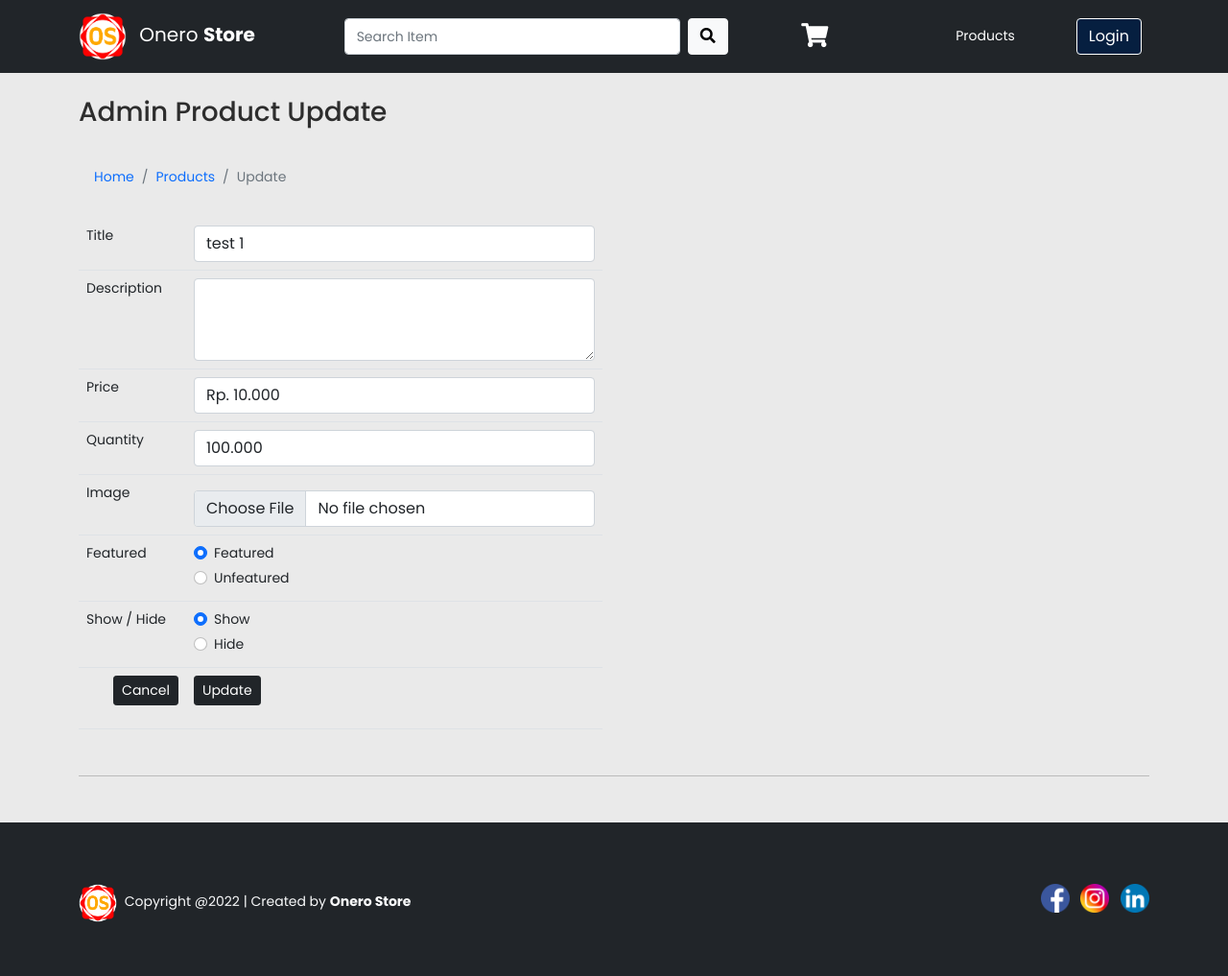
After one commit to ipins46/CI-Telkom, a CodeIgniter app: page /ci/AdminProductList/admin_productUpdate/1 in a window 1280 px wide. The commit adds this page. Shown: the whole page at 96% size. Run offline with CodeIgniter, Linux system fonts and the light colour scheme; data comes from the database, SQL or seed files in the repository; both versions use the stored data as it was after the commit.

Commit message:
update CRUD

```diff
--- a/application/config/autoload.php
+++ b/application/config/autoload.php
@@ -58,7 +58,7 @@ $autoload['packages'] = array();
 |
 |	$autoload['libraries'] = array('user_agent' => 'ua');
 */
-$autoload['libraries'] = array();
+$autoload['libraries'] = array('database');
 
 /*
 | -------------------------------------------------------------------
--- a/application/config/database.php
+++ b/application/config/database.php
@@ -76,9 +76,9 @@ $query_builder = TRUE;
 $db['default'] = array(
 	'dsn'	=> '',
 	'hostname' => 'localhost',
-	'username' => '',
+	'username' => 'root',
 	'password' => '',
-	'database' => '',
+	'database' => 'onero',
 	'dbdriver' => 'mysqli',
 	'dbprefix' => '',
 	'pconnect' => FALSE,
--- /dev/null
+++ b/application/controllers/AdminProductList.php
@@ -0,0 +1,88 @@
+<?php
+
+class AdminProductList extends CI_Controller {
+  public function __construct()
+  {
+    parent::__construct();
+    $this->load->model('M_ProductList');
+  }
+
+  public function index()
+  {
+    $queryAllProduct = $this->M_ProductList->getDataProduct();
+    $DATA = array('queryAllPdt' => $queryAllProduct);
+
+    $data['judul'] = 'Halaman Home';
+    $this->load->view('templates/header', $data);
+    $this->load->view('admin/adminProductList', $DATA);
+    $this->load->view('templates/footer');
+  }
+
+  public function admin_productInsert()
+  {
+    $data['judul'] = 'Halaman Home';
+    $this->load->view('templates/header', $data);
+    $this->load->view('admin/adminProductInsert');
+    $this->load->view('templates/footer');
+  }
+
+  public function admin_productUpdate($id)
+  {
+    $queryProductDetail = $this->M_ProductList->getDataProductDetail($id);
+    $DATA = array('queryPdtDtl' => $queryProductDetail);
+    $data['judul'] = 'Halaman Home';
+    $this->load->view('templates/header', $data);
+    $this->load->view('admin/adminProductUpdate', $DATA);
+    $this->load->view('templates/footer');
+  }
+
+  public function fungsiAdd()
+  {
+    $title = $this->input->post('title');
+    $price = $this->input->post('price');
+    $quantity = $this->input->post('quantity');
+    $featured = $this->input->post('featured');
+    $show_hide = $this->input->post('show_hide');
+
+    $ArrInsert = array(
+      'title' => $title,
+      'price' => $price,
+      'quantity' => $quantity,
+      'featured' => $featured,
+      'show_hide' => $show_hide
+    );
+
+    $this->M_ProductList->insertDataProduct($ArrInsert);
+    redirect('AdminProductList');
+
+  }
+
+  public function fungsiEdit()
+  {
+    $title = $this->input->post('title');
+    $price = $this->input->post('price');
+    $quantity = $this->input->post('quantity');
+    $featured = $this->input->post('featured');
+    $show_hide = $this->input->post('show_hide');
+
+    $ArrUpdate = array(
+      'title' => $title,
+      'price' => $price,
+      'quantity' => $quantity,
+      'featured' => $featured,
+      'show_hide' => $show_hide
+    );
+
+    echo var_dump($ArrUpdate);
+    $this->M_ProductList->updateDataProduct($ArrUpdate);
+    redirect('AdminProductList');
+  }
+
+  public function fungsiDelete($id)
+  {
+    $this->M_ProductList->deleteDataProduct($id);
+    redirect('AdminProductList');
+  }
+
+
+}
--- /dev/null
+++ b/application/models/M_ProductList.php
@@ -0,0 +1,30 @@
+<?php
+
+class M_ProductList extends CI_Model {
+  function getDataProduct() {
+    $query = $this->db->get('product_list');
+    return $query->result();
+  }
+
+  function insertDataProduct($ArrInsert) {
+    $this->db->insert('product_list', $ArrInsert);
+  }
+
+  function getDataProductDetail($id) {
+    $this->db->where('id', $id);
+    $query = $this->db->get('product_list');
+    return $query->row();
+  }
+
+  function updateDataProduct($ArrUpdate) {
+    $this->db->where('id', $this->input->post('id'));
+    $this->db->update('product_list', $ArrUpdate);
+  }
+
+  function deleteDataProduct($id) {
+    $this->db->where('id', $id);
+    $this->db->delete('product_list');
+  }
+
+
+}
--- /dev/null
+++ b/application/views/admin/adminProductUpdate.php
@@ -0,0 +1,122 @@
+<section class="adminProductInsert">
+  <div class="container">
+    <h3 class="mt-4">Admin Product Update</h3>
+    <nav aria-label="breadcrumb" class="list mt-4">
+      <ol class="breadcrumb p-3">
+        <li class="breadcrumb-item"><a href="<?php echo base_url(); ?>/Home">Home</a></li>
+        <li class="breadcrumb-item"><a href="<?php echo base_url(); ?>/ProducList">Products</a></li>
+        <li class="breadcrumb-item active" aria-current="page">Update</li>
+      </ol>
+    </nav>
+
+    <form action="<?php echo base_url('AdminProductList/fungsiEdit') ?>"  method="POST">
+    <input type="hidden" name="id" value="<?php echo $queryPdtDtl->id ?> ">
+      <div class="row">
+        <div class="col-md-6 mb-3">
+          <table class="table">
+            <tr>
+              <td>
+                <label for="title">Title</label>
+              </td>
+              <td>
+                <input type="text" class="form-control" name="title" id="title" placeholder="" value="<?php echo $queryPdtDtl->title ?>" required="">
+              </td>
+            </tr>
+
+            <tr>
+              <td>
+              <label for="description">Description</label>
+              </td>
+              <td>
+              <textarea class="form-control" id="description" rows="3"></textarea>
+              </td>
+            </tr>
+
+            <tr>
+              <td>
+                <label for="price">Price</label>
+              </td>
+              <td>
+                <input type="text" class="form-control" name="price" id="price" value="<?php echo $queryPdtDtl->price ?>" placeholder="" required="">
+              </td>
+            </tr>
+
+            <tr>
+              <td>
+                <label for="quantity">Quantity</label>
+              </td>
+              <td>
+                <input type="text" class="form-control" name="quantity" id="quantity" value="<?php echo $queryPdtDtl->quantity ?>" placeholder="" required="">
+              </td>
+            </tr>
+
+            <tr>
+              <td>
+              <label for="image">Image</label>
+              </td>
+              <td>
+              <input class="form-control mt-2" type="file" name="image" id="image">
+              </td>
+            </tr>
+
+            <tr>
+              <td>
+              <label for="featured">Featured</label>
+              </td>
+              <td>
+              <div class="form-check">
+                <input class="form-check-input" type="radio" name="featured" id="featured" value="<?php echo $queryPdtDtl->featured ?>" checked>
+                <label class="form-check-label" for="featured">
+                  Featured
+                </label>
+              </div>
+              <div class="form-check">
+                <input class="form-check-input" type="radio" name="featured" id="unfeatured" value="<?php echo $queryPdtDtl->featured ?>">
+                <label class="form-check-label" for="unfeatured">
+                Unfeatured
+                </label>
+              </div>
+              </td>
+            </tr>
+
+            <tr>
+              <td>
+              <label for="show_hide">Show / Hide</label>
+              </td>
+              <td>
+              <div class="form-check">
+                <input class="form-check-input" type="radio" name="show_hide" id="show" value="<?php echo $queryPdtDtl->show_hide ?>" checked>
+                <label class="form-check-label" for="show">
+                  Show
+                </label>
+              </div>
+              <div class="form-check">
+                <input class="form-check-input" type="radio" name="show_hide" id="hide" value="<?php echo $queryPdtDtl->show_hide ?>">
+                <label class="form-check-label" for="hide">
+                Hide
+                </label>
+              </div>
+              </td>
+            </tr>
+
+            <tr>
+              <td class="text-center">
+              <div class="btn-product mb-3" style="text-align: right;">
+                  <a href="<?php echo base_url(); ?>/AdminProductList" class="btn btn-dark text-white btn-sm">Cancel</a>
+                </div>
+              </td>
+              <td>
+                <button class="btn btn-dark text-white btn-sm">Update</button>
+              </td>
+            </tr>
+
+          </table>
+
+        </div>
+      </div>
+
+      <hr class="mb-4">
+
+    </form>
+  </div>
+</section>
--- a/application/views/cart.php
+++ b/application/views/cart.php
@@ -2,7 +2,7 @@
       <div class="container">
         <nav aria-label="breadcrumb" class="list mt-4">
           <ol class="breadcrumb p-3">
-            <li class="breadcrumb-item"><a href="/home-2.htm">Home</a></li>
+            <li class="breadcrumb-item"><a href="<?php echo base_url(); ?>/Home">Home</a></li>
             <li class="breadcrumb-item active" aria-current="page">Cart</li>
           </ol>
         </nav>
@@ -15,7 +15,7 @@
           <div class="col  table-responsive mt-4 mx-3">
             <table class="table">
               <thead class="table-warning">
-                <tr">
+                <tr>
                   <th scope="col" class="th-header">Gambar</th>
                   <th scope="col" class="th-header">Produk</th>
                   <th scope="col" class="th-header">Jumlah</th>
--- a/application/views/checkout.php
+++ b/application/views/checkout.php
@@ -107,7 +107,7 @@
               </thead>
               <tbody class="align-middle">
                 <tr>
-                  <td><img src="<?php echo base_url(); ?>assets//img/product/baju-1.jpg" class="img-cart"></td>
+                  <td><img src="<?php echo base_url(); ?>assets/img/product/baju-1.jpg" class="img-cart"></td>
                   <td>Baju polos <br> Rp. 10.000</td>
                   <td>
                     <span class="mx-4">100</span>
@@ -115,7 +115,7 @@
                   <td>Rp. 1.000.000</td>
                 </tr>
                 <tr>
-                  <td><img src="<?php echo base_url(); ?>assets//img/product/camera-1.jpg" class="img-cart"></td>
+                  <td><img src="<?php echo base_url(); ?>assets/img/product/camera-1.jpg" class="img-cart"></td>
                   <td>Camera Sony <br> Rp. 10.000</td>
                   <td>
                     <span class="mx-4">100</span>
@@ -123,7 +123,7 @@
                   <td>Rp. 1.000.000</td>
                 </tr>
                 <tr>
-                  <td><img src="<?php echo base_url(); ?>assets//img/product/sepatu-1.jpg" class="img-cart"></td>
+                  <td><img src="<?php echo base_url(); ?>assets/img/product/sepatu-1.jpg" class="img-cart"></td>
                   <td>Sepatu Aero <br> Rp. 10.000</td>
                   <td>
                     <span class="mx-4">100</span>
```
Also changed, not shown: application/views/admin/adminProductInsert.php (added, +120 -0 lines), application/views/admin/adminProductList.php (added, +64 -0 lines), onero.sql (added, +71 -0 lines).
